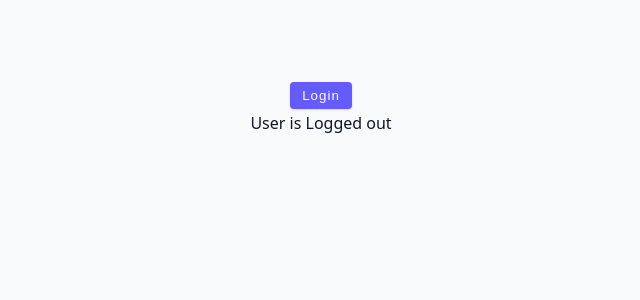
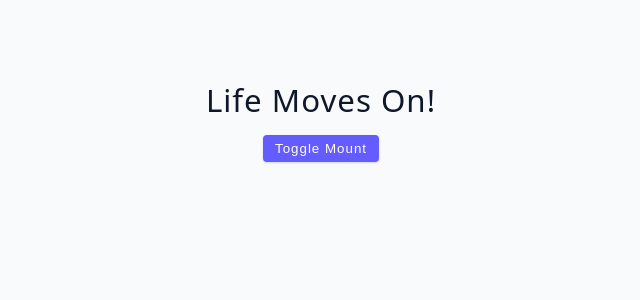
Before and after one commit to emmeiwhite/advanced-react-2024, a React (Vite) app: page / in a window 1280 px wide. Shown: the top 300 px of the page, without its empty margins (319-959 px from the left). Built offline with nearby package versions, Linux system fonts and the light colour scheme.

Commit message:
Toggling a component (Mount & UnMounting)

```diff
--- a/src/App.jsx
+++ b/src/App.jsx
@@ -1,4 +1,4 @@
-import Starter from './../src/tutorial/03-conditional-rendering/starter/07-user-challenge'
+import Starter from './../src/tutorial/02-useEffect/starter/05-cleanup-function'
 function App() {
   return (
     <div className="container">
--- a/src/tutorial/02-useEffect/starter/05-cleanup-function.jsx
+++ b/src/tutorial/02-useEffect/starter/05-cleanup-function.jsx
@@ -1,5 +1,35 @@
+import { useEffect, useState } from 'react'
+
 const CleanupFunction = () => {
-  return <h2>cleanup function</h2>;
-};
+  const [isMounted, setIsMounted] = useState(true)
 
-export default CleanupFunction;
+  const handleToggle = () => {
+    setIsMounted(!isMounted)
+  }
+
+  return (
+    <section>
+      {isMounted && <ToggleComponent />}
+      <button
+        className="btn"
+        onClick={handleToggle}
+      >
+        Toggle Mount
+      </button>
+    </section>
+  )
+}
+
+function ToggleComponent() {
+  useEffect(() => {
+    console.log('Invoked on the initial render')
+  }, [])
+
+  return (
+    <div>
+      <h3>Life Moves on!</h3>
+    </div>
+  )
+}
+
+export default CleanupFunction
--- a/src/tutorial/03-conditional-rendering/starter/07-user-challenge.jsx
+++ b/src/tutorial/03-conditional-rendering/starter/07-user-challenge.jsx
@@ -17,7 +17,7 @@ const UserChallenge = () => {
       >
         {user ? 'Logout' : 'Login '}
       </button>
-      <div>{user ? 'User is Logged in' : 'User is Logged out'}</div>
+      <div>{user ? `User is Logged in ${user.name}` : 'User is Logged out'}</div>
     </div>
   )
 }
```
